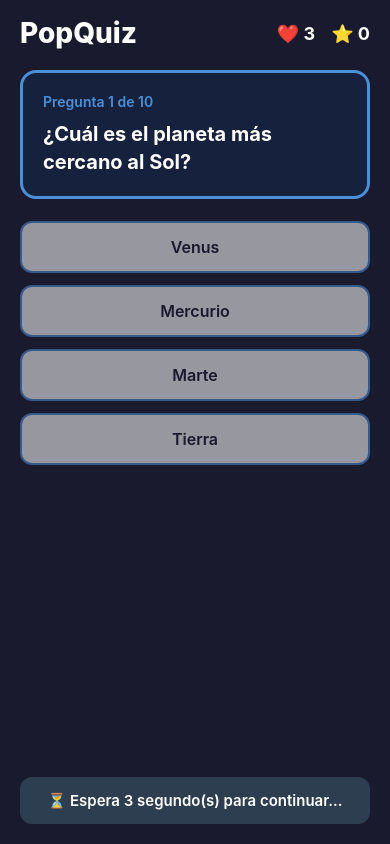
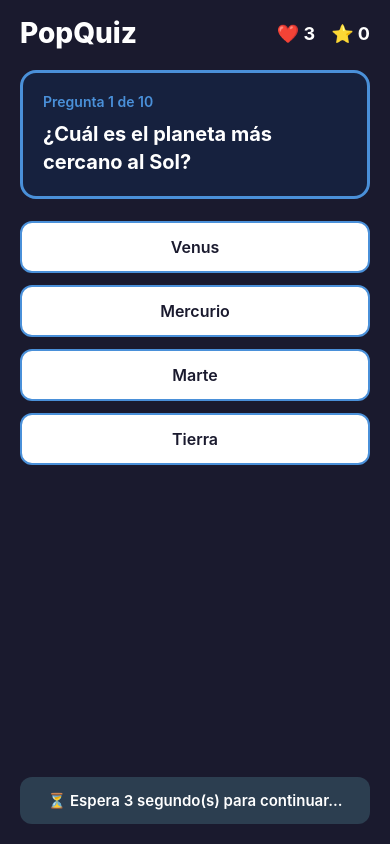
Before and after one commit to mjsalinas/PrimerExamenMovil66, a React Native app: screen / in a window 390 px wide. Built offline with nearby package versions, Linux system fonts and the light colour scheme.

Commit message:
Validaciones al contacto con botones (9. Pressed feedback: mientras se mantiene presionado, fondo azul claro (#DBEAFE)..

```diff
--- a/components/AnswerButton.tsx
+++ b/components/AnswerButton.tsx
@@ -15,26 +15,37 @@ export default function AnswerButton({
   variant = 'default',
 }: AnswerButtonProps) {
   const getBackgroundColor = () => {
-    if (disabled) return '#FFFFFF';
+    if (disabled) return '#B0BEC5';
     if (variant === 'wrong') return '#E53935';
     if (variant === 'correct') return '#4CAF50';
     return '#FFFFFF';
   };
 
   const getTextColor = () => {
-    if (disabled) return '#1A1A2E';
+    if (disabled) return '#78909C';
     if (variant === 'correct' || variant === 'wrong') return '#FFFFFF';
-
     return '#1A1A2E';
   };
 
   const getBorderColor = () => {
+    if (disabled) return '#B0BEC5';
     if (variant === 'correct' || variant === 'wrong') return 'transparent';
     return '#4A90D9';
   };
 
   return (
-    <Pressable onPress={onPress} style={[styles.button, { backgroundColor: getBackgroundColor(), borderColor: getBorderColor() }]}>
+    <Pressable
+      onPress={onPress}
+      disabled={disabled}
+      style={({ pressed }) => [
+        styles.button,
+        {
+          backgroundColor: pressed && !disabled ? '#DBEAFE' : getBackgroundColor(),
+          borderColor: getBorderColor(),
+          opacity: disabled ? 0.55 : 1,
+        },
+      ]}
+    >
       <Text style={[styles.label, { color: getTextColor() }]}>{label}</Text>
     </Pressable>
   );
@@ -48,13 +59,9 @@ const styles = StyleSheet.create({
     paddingHorizontal: 16,
     marginVertical: 6,
     alignItems: 'center',
-    opacity: 0.55,
   },
   label: {
     fontSize: 16,
     fontWeight: '600',
   },
-  pressed: {
-    backgroundColor: '#DBEAFE',
-  },
-});
+})
```
